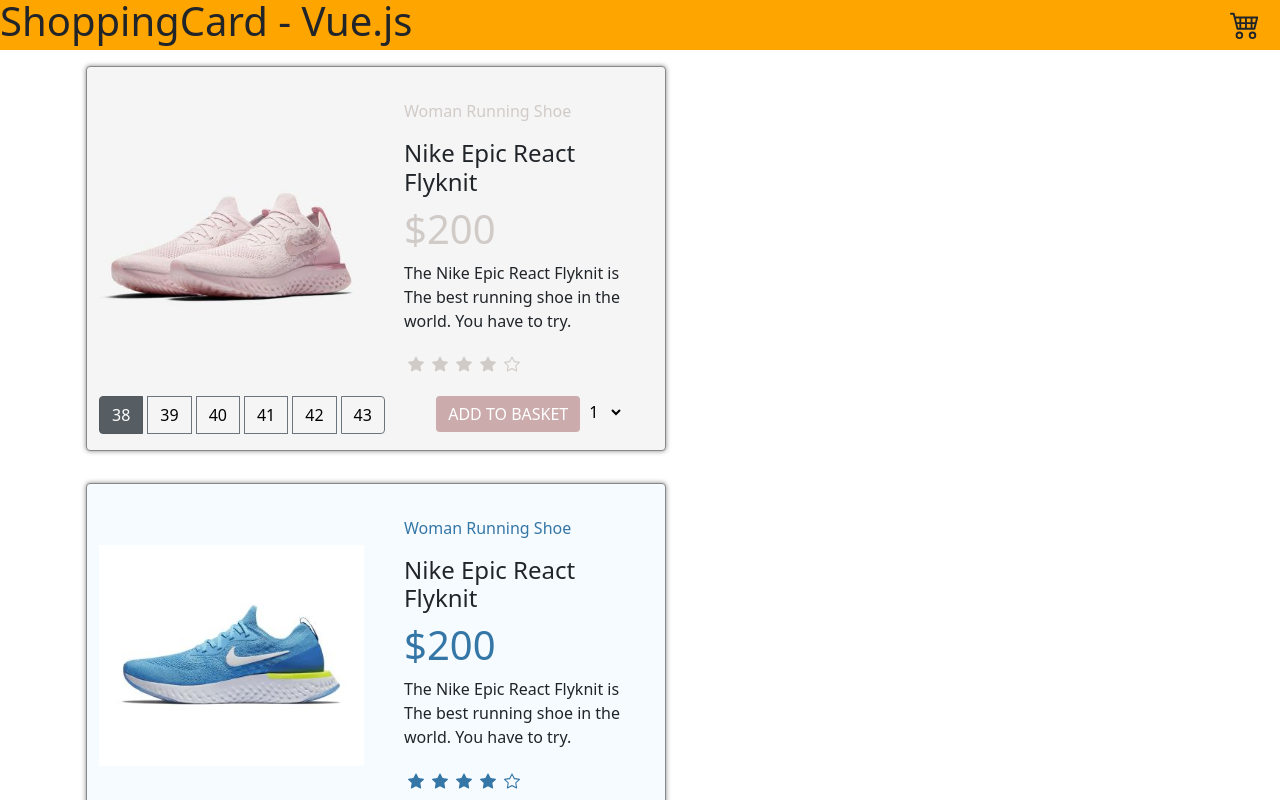
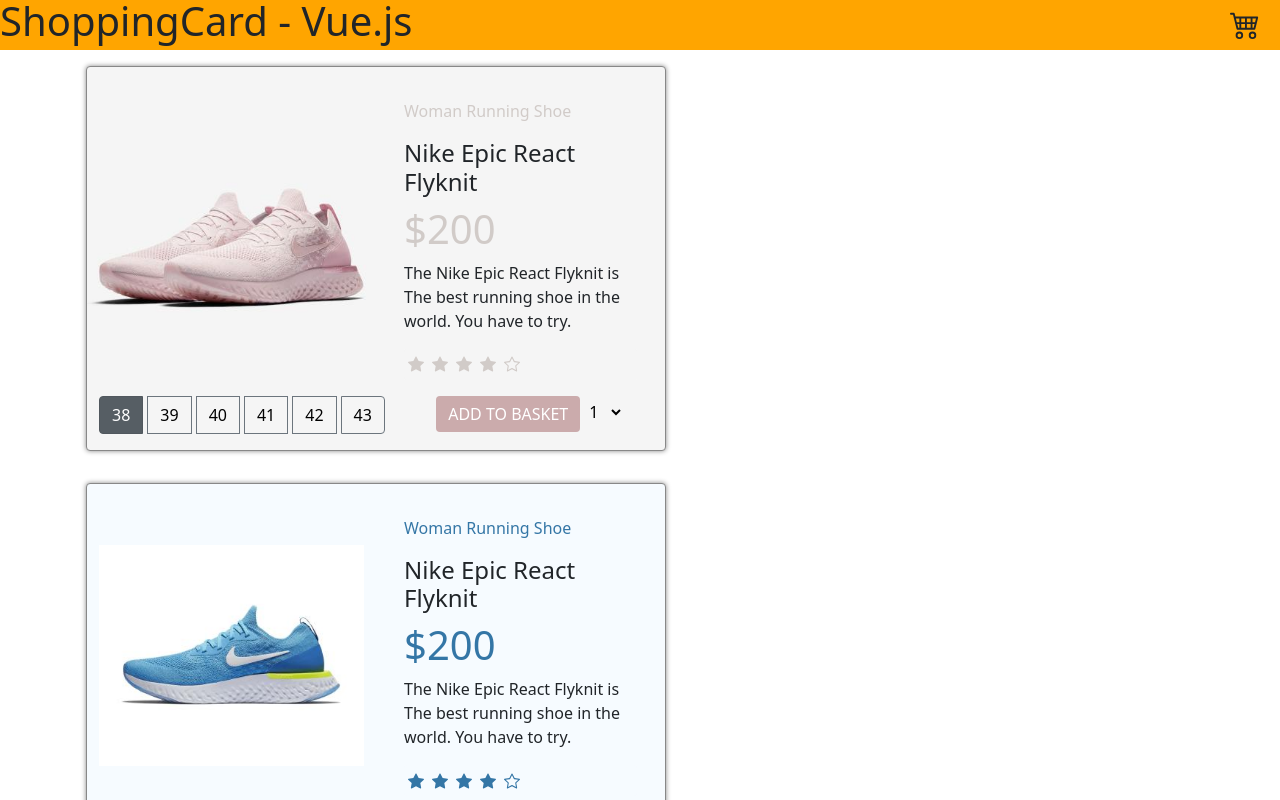
Before and after one commit to BatuhanAydoner/ShoppingCard-Vuejs, a Vue app: page / in a window 1280 px wide. In both pictures the pointer is over the picture 231 px from the left and 239 px from the top of the page. Shown: the top 800 px of the page. Built offline with nearby package versions, Linux system fonts and the light colour scheme.

Commit message:
Add hover to product image

```diff
--- a/src/components/ProductCard.vue
+++ b/src/components/ProductCard.vue
@@ -7,7 +7,7 @@
   >
     <b-row no-gutters>
       <b-col md="6" class="d-flex align-items-center">
-        <b-card-img :src="product.image" alt="Image" class="rounded-0"></b-card-img>
+        <b-card-img :src="product.image" alt="Image" class="rounded-0 product-img"></b-card-img>
       </b-col>
       <b-col md="6">
         <b-card-body>
@@ -132,6 +132,10 @@
   box-shadow: 0px 0px 5px #888888;
 }
 
+.product-img:hover {
+  transform: scale(1.1);
+}
+
 .select-count {
   margin-left: 5px;
   border: none;
```
